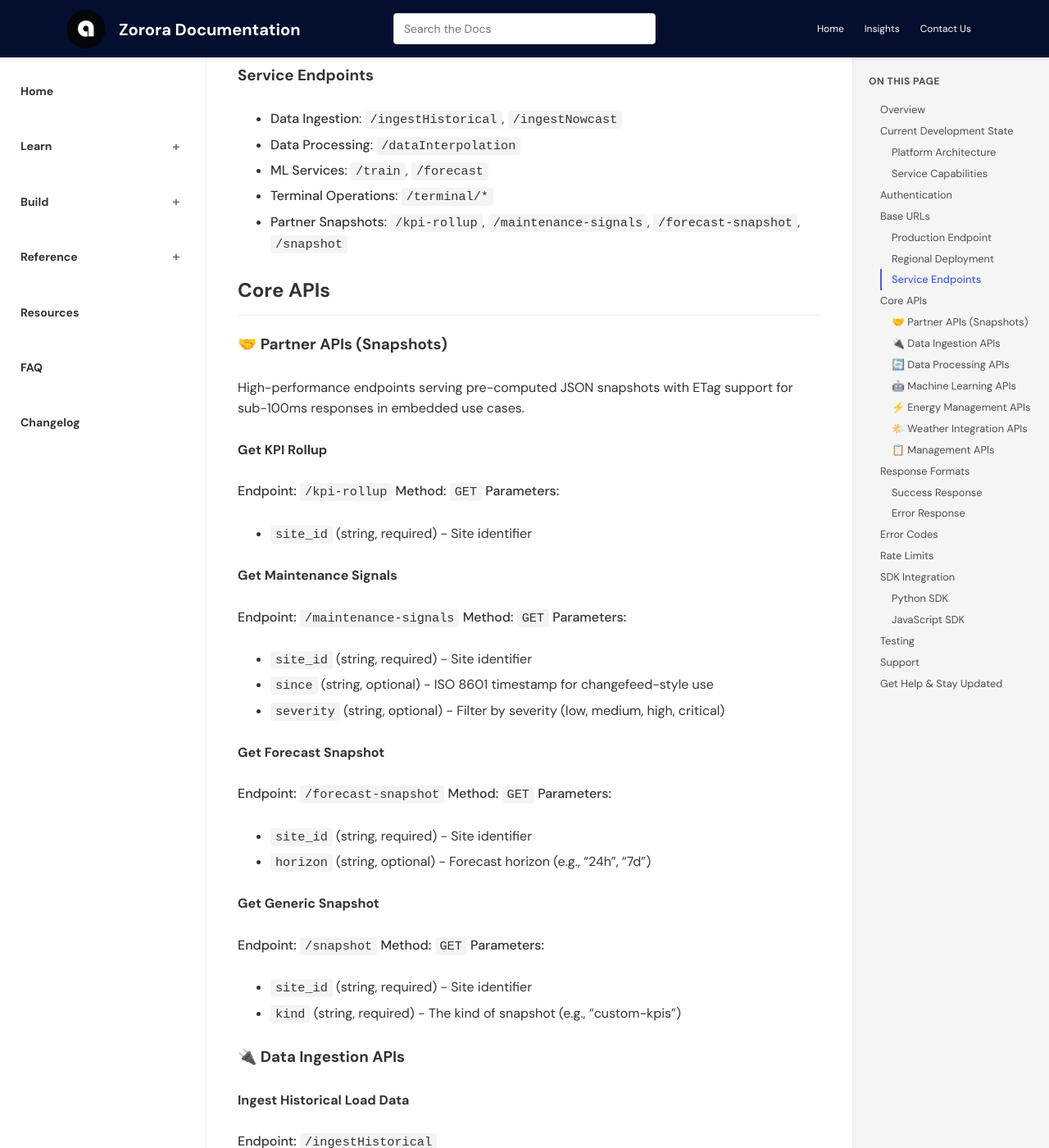
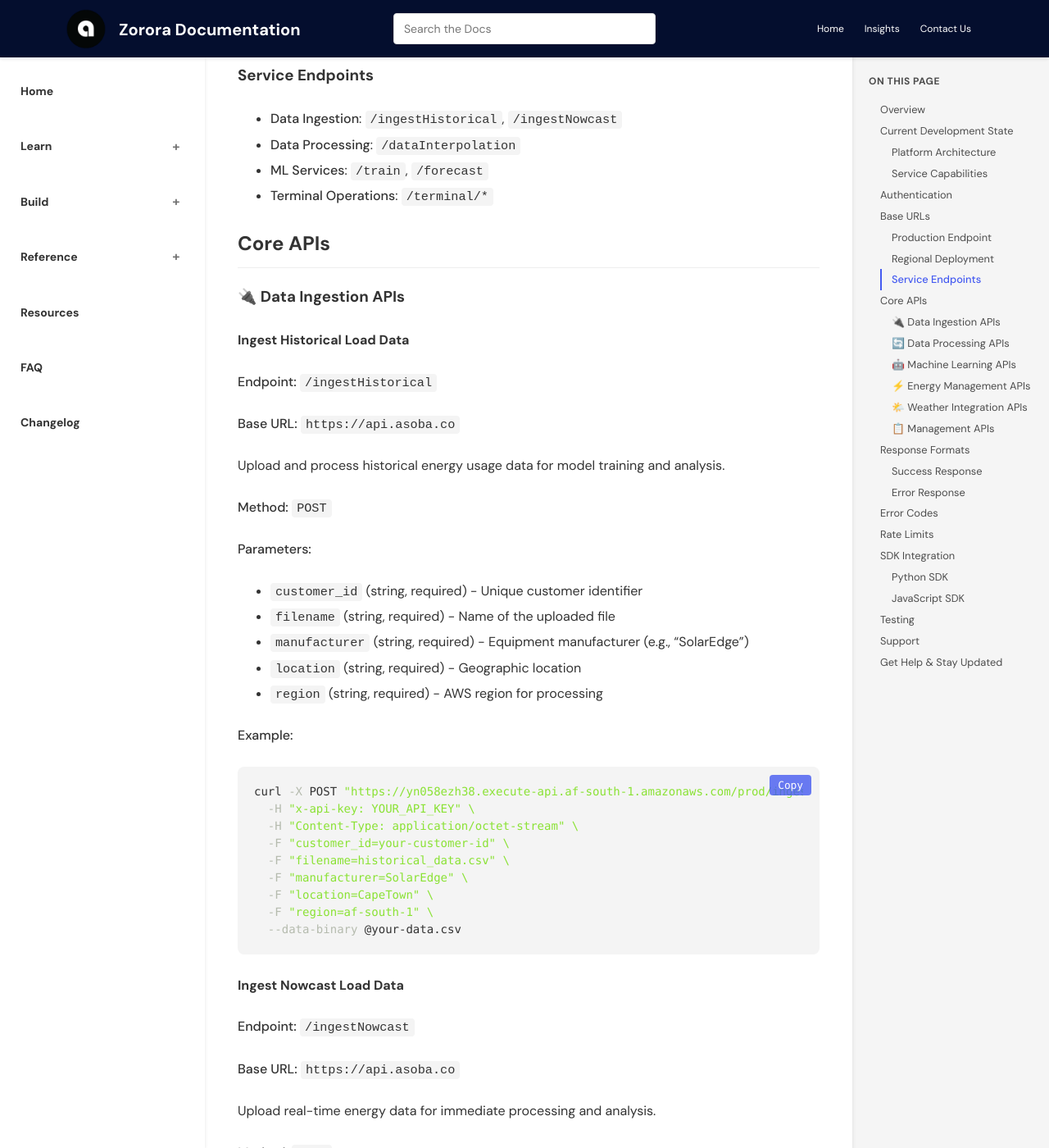
Before and after one commit to AsobaCloud/asobacode.github.io, a Jekyll site: the page built from archive/api-reference.md, in a window 1280 px wide and 1400 px high, scrolled down 1453 px. Shown: the whole window at 82% size. Built offline with Jekyll 4.4.1, drawn with Linux system fonts in a browser that asks for light colours; comment, search, counter and statistics services are not loaded.

Commit message:
Revert "docs: add Partner API information to SDK and API reference"
This reverts commit d6e87026bea3454d94dc323f32a4a96433f71be0.

```diff
--- a/archive/api-reference.md
+++ b/archive/api-reference.md
@@ -57,46 +57,8 @@ The Ona API uses a unified API Gateway endpoint:
 - **Data Processing**: `/dataInterpolation`
 - **ML Services**: `/train`, `/forecast`
 - **Terminal Operations**: `/terminal/*`
-- **Partner Snapshots**: `/kpi-rollup`, `/maintenance-signals`, `/forecast-snapshot`, `/snapshot`
 
 ## Core APIs
-
-### 🤝 Partner APIs (Snapshots)
-
-High-performance endpoints serving pre-computed JSON snapshots with ETag support for sub-100ms responses in embedded use cases.
-
-#### Get KPI Rollup
-
-**Endpoint:** `/kpi-rollup`
-**Method:** `GET`
-**Parameters:**
-- `site_id` (string, required) - Site identifier
-
-#### Get Maintenance Signals
-
-**Endpoint:** `/maintenance-signals`
-**Method:** `GET`
-**Parameters:**
-- `site_id` (string, required) - Site identifier
-- `since` (string, optional) - ISO 8601 timestamp for changefeed-style use
-- `severity` (string, optional) - Filter by severity (low, medium, high, critical)
-
-#### Get Forecast Snapshot
-
-**Endpoint:** `/forecast-snapshot`
-**Method:** `GET`
-**Parameters:**
-- `site_id` (string, required) - Site identifier
-- `horizon` (string, optional) - Forecast horizon (e.g., "24h", "7d")
-
-#### Get Generic Snapshot
-
-**Endpoint:** `/snapshot`
-**Method:** `GET`
-**Parameters:**
-- `site_id` (string, required) - Site identifier
-- `kind` (string, required) - The kind of snapshot (e.g., "custom-kpis")
-
 
 ### 🔌 Data Ingestion APIs
 
```
Also changed, not shown: api-reference/overview.md (+0 -5 lines), archive/sdk.md (+0 -8 lines).
